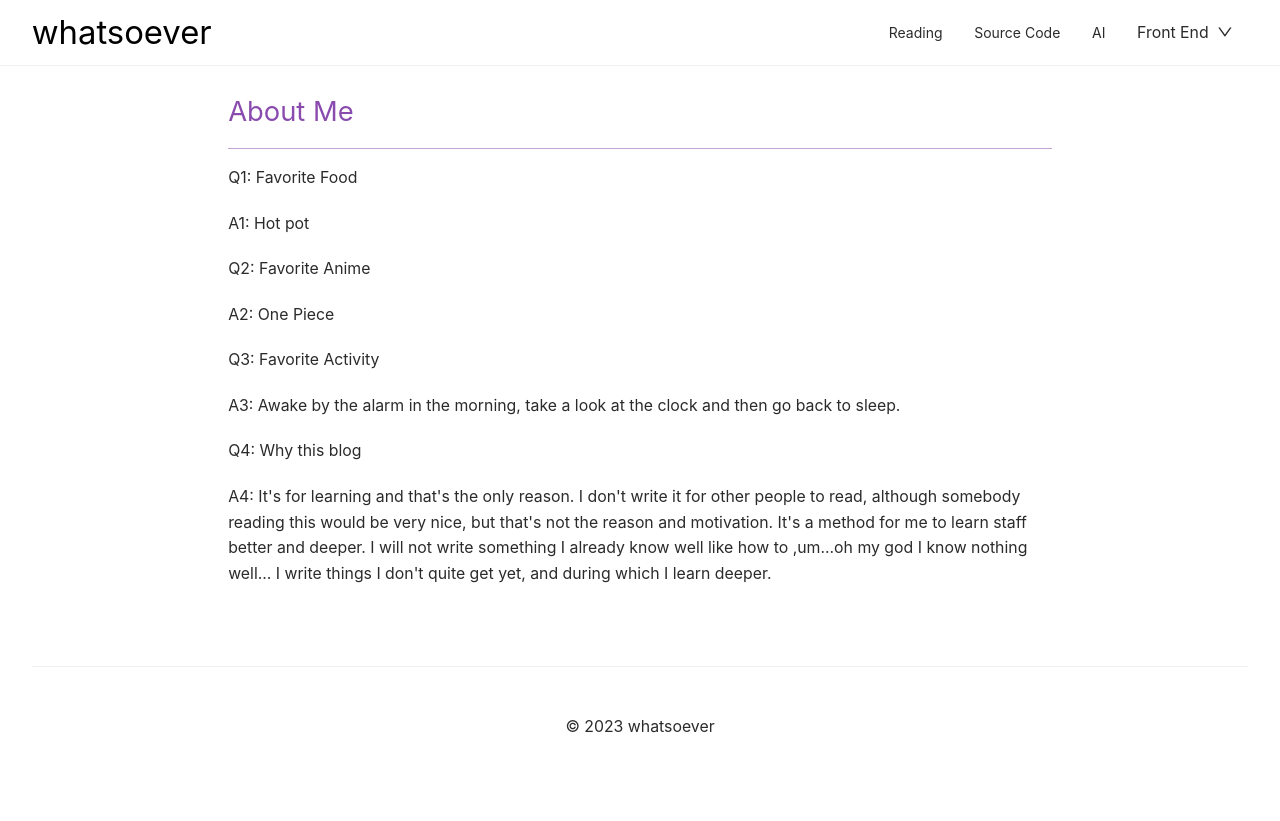
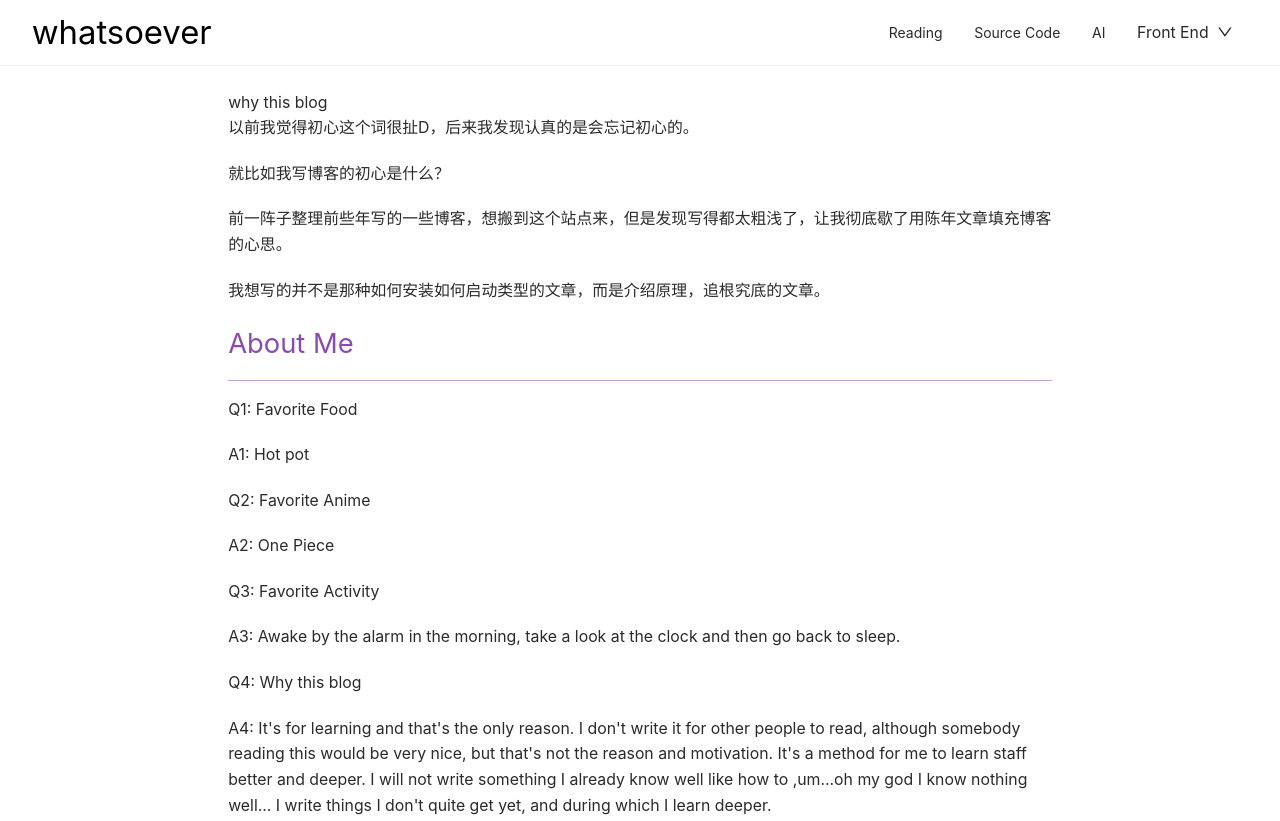
Before and after one commit to yyycc/whatsoever, a Gatsby site: page /about in a window 1280 px wide. Shown: the top 821 px of the page. Before the commit the page ends 800 px from the top, so only its background shows below. Built offline with nearby package versions, Linux system fonts and the light colour scheme; Gatsby itself is replaced by a stand-in of ours; some packages are replaced by stand-ins of ours.

Commit message:
update about

```diff
--- a/src/pages/about.tsx
+++ b/src/pages/about.tsx
@@ -7,6 +7,12 @@ const AboutPage = () => {
   return (
     <Layout pageTitle="About Me">
       <div className="about">
+        <div>why this blog</div>
+        <p>以前我觉得初心这个词很扯D，后来我发现认真的是会忘记初心的。</p>
+        <p>就比如我写博客的初心是什么？</p>
+        <p>前一阵子整理前些年写的一些博客，想搬到这个站点来，但是发现写得都太粗浅了，让我彻底歇了用陈年文章填充博客的心思。</p>
+        <p>我想写的并不是那种如何安装如何启动类型的文章，而是介绍原理，追根究底的文章。</p>
+        <p></p>
         <div className="about-title">About Me</div>
         {/*<p>First some Q&As:</p>*/}
         <p>Q1: Favorite Food</p>
```
